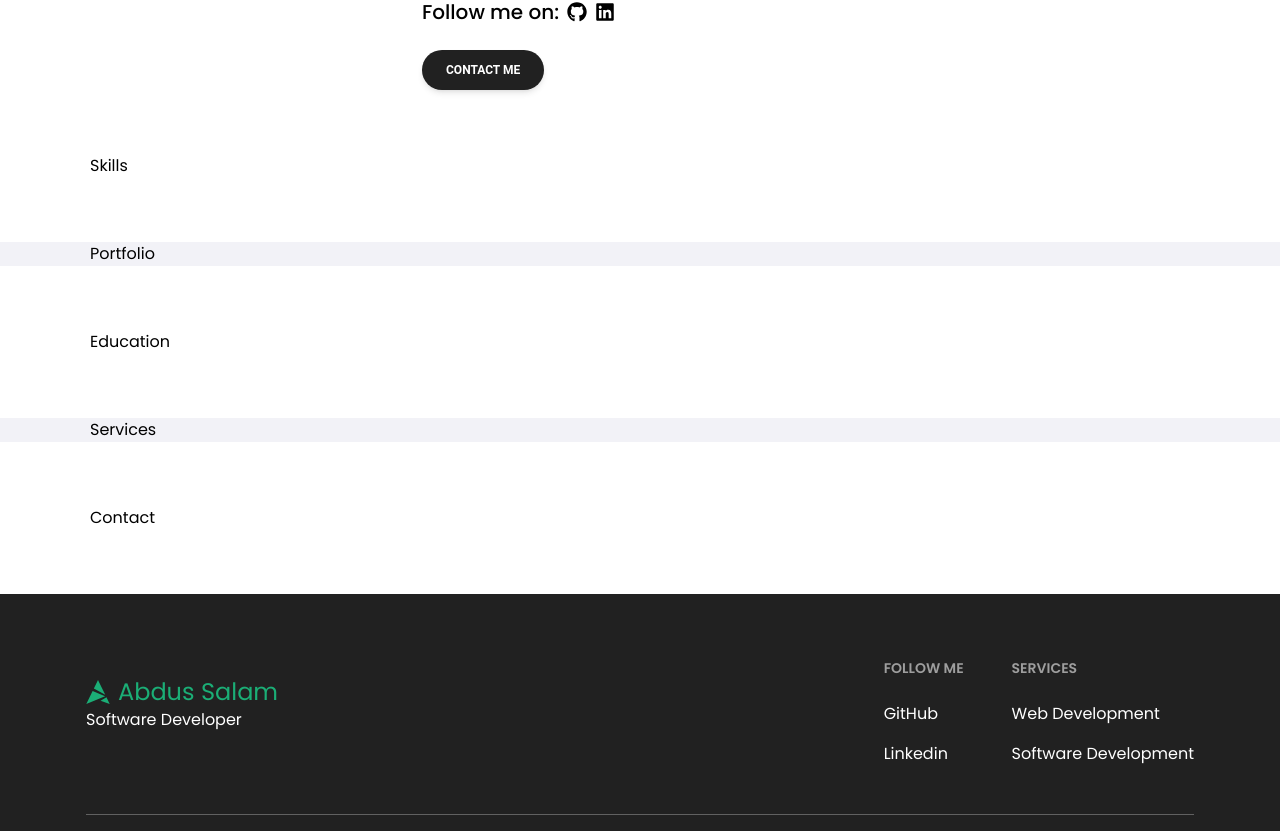
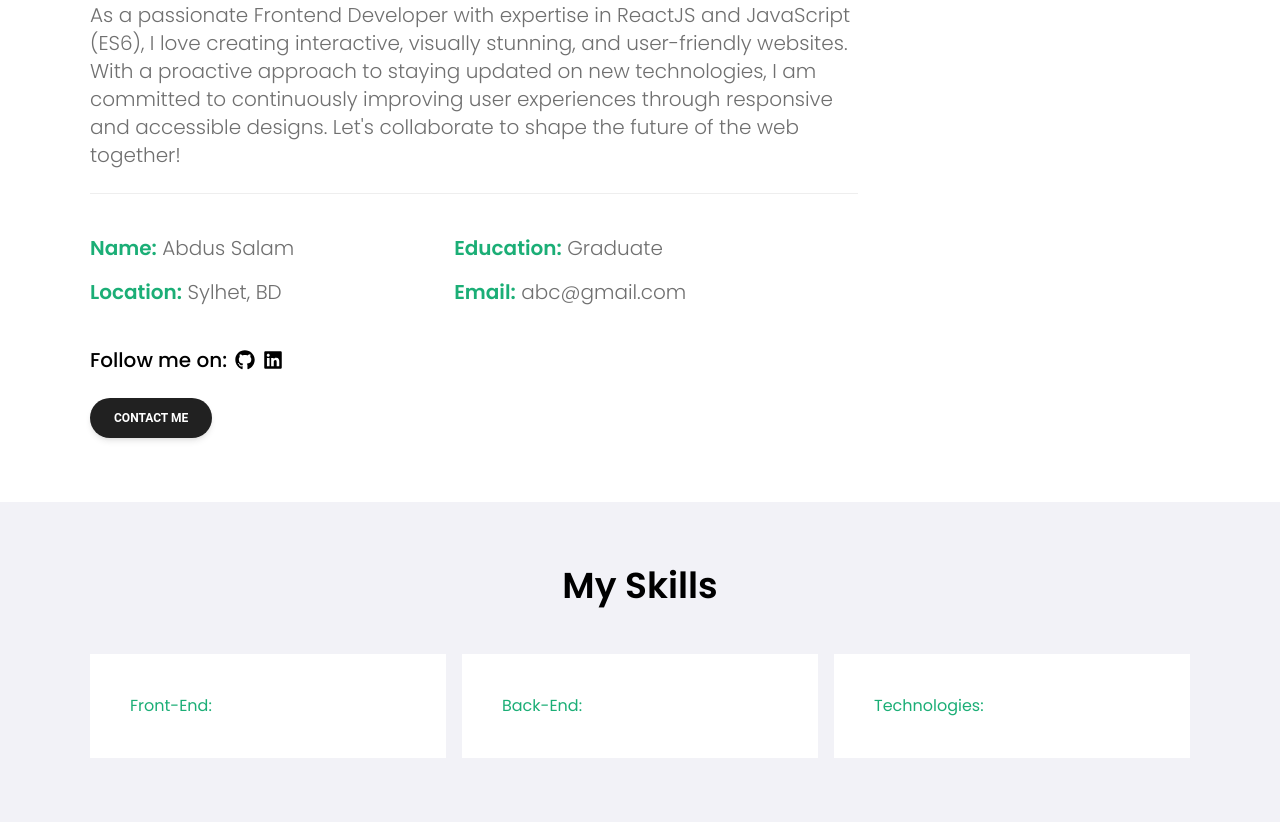
Before and after one commit to abduseu/abdus-client, a React (Vite) app: page / in a window 1280 px wide. Shown: the part 1449-2280 px from the top of the page. Built offline with nearby package versions, Linux system fonts and the light colour scheme.

Commit message:
Skills grid added

```diff
--- a/src/components/About.jsx
+++ b/src/components/About.jsx
@@ -5,7 +5,7 @@ const About = () => {
     return (
         <div className="mx-5 my-6">
             <div className="mx-auto md:mt-16">
-                <div className="md:flex justify-between items-center gap-12">
+                <div className="md:flex flex-wrap justify-between items-center gap-12">
                     <div>
                         <img src="https://i.ibb.co/s913LHG/about-compressed.jpg" />
                     </div>
@@ -26,7 +26,7 @@ const About = () => {
                             </div>
                             <div className="space-y-4 my-4">
                                 <p><span className="font-semibold">Education:</span> Graduate</p>
-                                <p><span className="font-semibold">Email:</span> N/A</p>
+                                <p><span className="font-semibold">Email:</span> abc@gmail.com</p>
                             </div>
                         </div>
                         <div className="flex items-center gap-2 text-xl font-medium">
--- /dev/null
+++ b/src/components/SkillLists.jsx
@@ -0,0 +1,38 @@
+const SkillLists = () => {
+    return (
+        <div className="mx-5 my-6">
+            <div className="mx-auto md:py-16 space-y-4">
+                {/* <h4 className="md:text-xl font-medium">My Skills</h4> */}
+                <h1 className="text-2xl md:text-4xl font-semibold text-center">
+                    My Skills
+                </h1>
+                <div className="md:flex flex-wrap gap-4 text-2xl font-semibold">
+                    <span>Front-End:</span>
+                    <ul className="md:flex flex-wrap gap-6 list-inside list-[circle] lg:list-none">
+                        <li>React</li>
+                        <li>Tailwind</li>
+                        <li>JavasScript(ES6)</li>
+                        <li>Vanilla CSS3</li>
+                        <li>Figma to HTML</li>
+                        <li>Responsive Design</li>
+                    </ul>
+                </div>
+                <div className="md:flex flex-wrap gap-4 text-2xl font-semibold">
+                    <span>Back-End:</span>
+                    <ul className="md:flex flex-wrap gap-6 list-inside list-[circle] lg:list-none">
+                        <li>Express</li>
+                        <li>MongoDB</li>
+                        <li>RestAPI</li>
+                        <li>JWT</li>
+                        <li>Authentication</li>
+                        <li>Authorization</li>
+                        <li>CRUD Operations</li>
+                    </ul>
+                </div>
+
+            </div>
+        </div>
+    );
+};
+
+export default SkillLists;
--- a/src/components/Skills.jsx
+++ b/src/components/Skills.jsx
@@ -1,8 +1,23 @@
 const Skills = () => {
     return (
         <div className="mx-5 my-6">
-            <div className="mx-auto md:my-16">
-                Skills
+            <div className="mx-auto md:py-16 space-y-12">
+                {/* <h4 className="md:text-xl font-medium">My Skills</h4> */}
+                <h1 className="text-2xl md:text-4xl font-semibold text-center">
+                    My Skills
+                </h1>
+                <div className="grid grid-cols-1 md:grid-cols-3 gap-4">
+                    <div className="bg-white p-10">
+                        <span>Front-End:</span>
+                    </div>
+                    <div className="bg-white p-10">
+                        <span>Back-End:</span>
+                    </div>
+                    <div className="bg-white p-10">
+                        <span>Technologies:</span>
+                    </div>
+                </div>
+
             </div>
         </div>
     );
--- a/src/pages/HomePage.jsx
+++ b/src/pages/HomePage.jsx
@@ -1,8 +1,8 @@
 import About from "../components/About";
 import Contact from "../components/Contact";
-import Education from "../components/Education";
 import Portfolio from "../components/Portfolio";
-import Services from "../components/Services";
+// import Education from "../components/Education";
+// import Services from "../components/Services";
 import Skills from "../components/Skills";
 
 const HomePage = () => {
@@ -13,7 +13,7 @@ const HomePage = () => {
                     <About></About>
                 </div>
             </section>
-            <section id="skills">
+            <section id="skills" className="bg-gray">
                 <div className="xl:container mx-auto">
                     <Skills></Skills>
                 </div>
@@ -23,7 +23,7 @@ const HomePage = () => {
                     <Portfolio></Portfolio>
                 </div>
             </section>
-            <section id="education">
+            {/* <section id="education">
                 <div className="xl:container mx-auto">
                     <Education></Education>
                 </div>
@@ -32,7 +32,7 @@ const HomePage = () => {
                 <div className="xl:container mx-auto">
                     <Services></Services>
                 </div>
-            </section>
+            </section> */}
             <section id="contact">
                 <div className="xl:container mx-auto">
                     <Contact></Contact>
```
